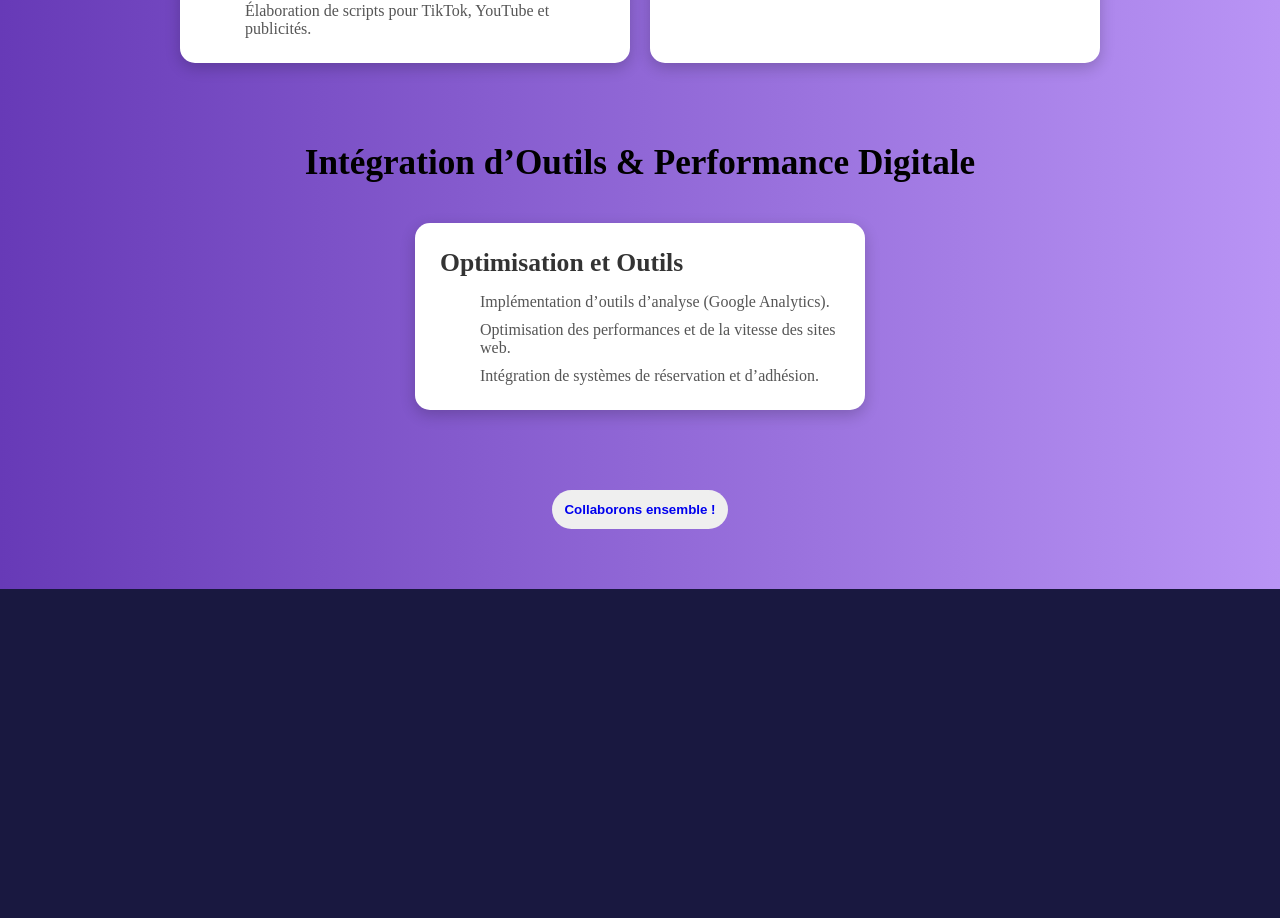
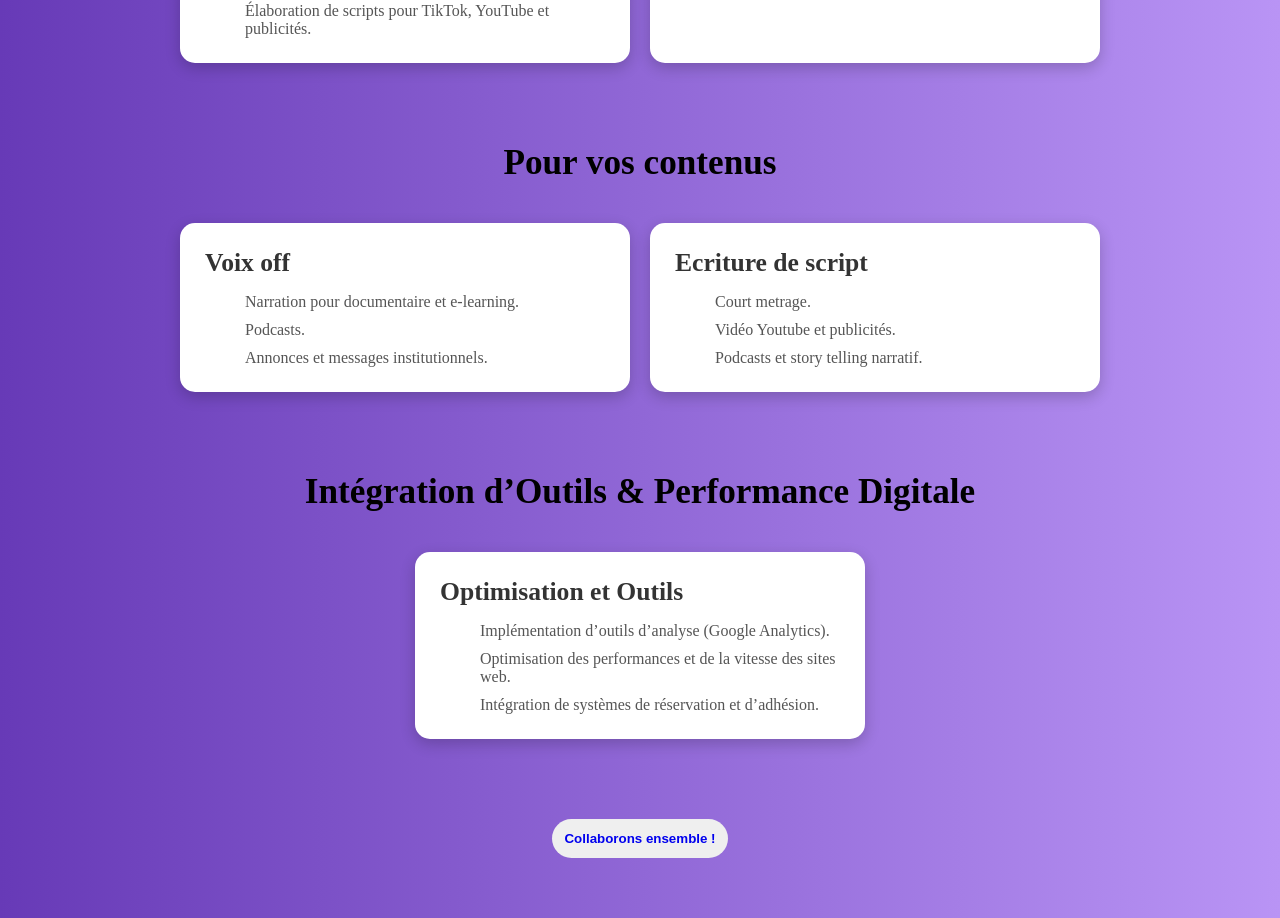
Before and after one commit to danielOkpe/sd-gency, a Nuxt app: page /Services in a window 1280 px wide. Shown: the part 881-1799 px from the top of the page. Before the commit the page ends 1470 px from the top, so only its background shows below. Built offline with nearby package versions, Linux system fonts and the light colour scheme.

Commit message:
add new services and animation

```diff
--- a/pages/Daniel.vue
+++ b/pages/Daniel.vue
@@ -14,7 +14,7 @@
         :duration="1200"
         class="header"
     >
-            <img class="daniel-photo" >
+            <img src="../public/assets/daniel_avatar.png" class="daniel-photo" >
             <h2>Daniel</h2>
         <p>Hey ! C'est moi Daniel, cette page est la pour vous présenter mon parcours et mes compétences. Profitez du voyage !</p>
     </section>
--- a/pages/Samira.vue
+++ b/pages/Samira.vue
@@ -2,7 +2,7 @@
     <div class="container">
     <section class="presentation">
         <div class="header">
-            <img class="samira-photo">
+            <img src="../public/assets/samira_avatar.png" class="samira-photo">
             <h2>Samira</h2>
         </div>
         <div class="about">
--- a/pages/Services.vue
+++ b/pages/Services.vue
@@ -52,6 +52,28 @@
     </section>
 
     <section class="service">
+      <h3>Pour vos contenus</h3>
+      <div class="service-grid">
+        <article class="card">
+          <h4>Voix off</h4>
+          <ul>
+            <li>Narration pour documentaire et e-learning.</li>
+            <li>Podcasts.</li>
+            <li>Annonces et messages institutionnels.</li>
+          </ul>
+        </article>
+        <article class="card">
+          <h4>Ecriture de script</h4>
+          <ul>
+            <li>Court metrage.</li>
+            <li>Vidéo Youtube et publicités.</li>
+            <li>Podcasts et story telling narratif.</li>
+          </ul>
+        </article>
+      </div>
+    </section>
+
+    <section class="service">
       <h3>Intégration d’Outils & Performance Digitale</h3>
       <div class="service-grid">
         <article class="card">
@@ -81,6 +103,7 @@ import Button from '~/components/Button.vue';
   background: linear-gradient(-90deg, #b994f5, #673ab7);
   padding: 60px 20px;
   text-align: center;
+  animation: fadeDown 1s ease-out;
 }
 
 h2 {
@@ -149,4 +172,16 @@ p, li {
 .button-section {
   margin-top: 30px;
 }
+
+@keyframes fadeDown {
+  from {
+        opacity: 0;
+        transform: translateY(-100px);
+    }
+    to {
+        opacity: 1;
+        transform: translateY(0);
+    }
+
+}
 </style>
```
Also changed, not shown: public/assets/daniel_avatar.png (added), public/assets/samira_avatar.png (added).
